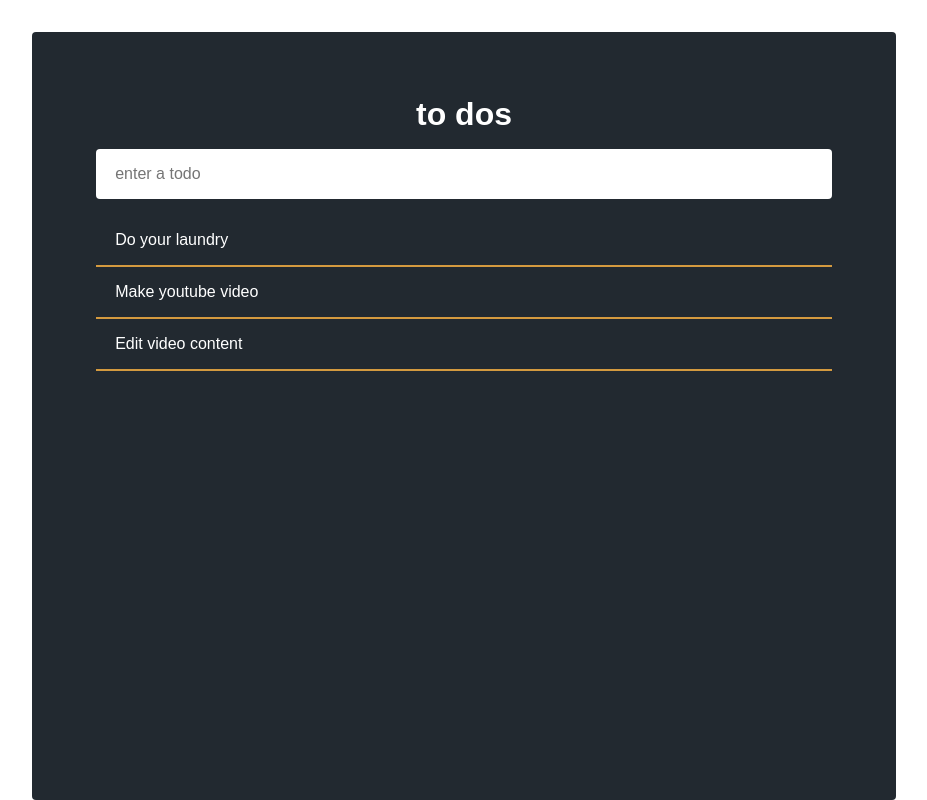
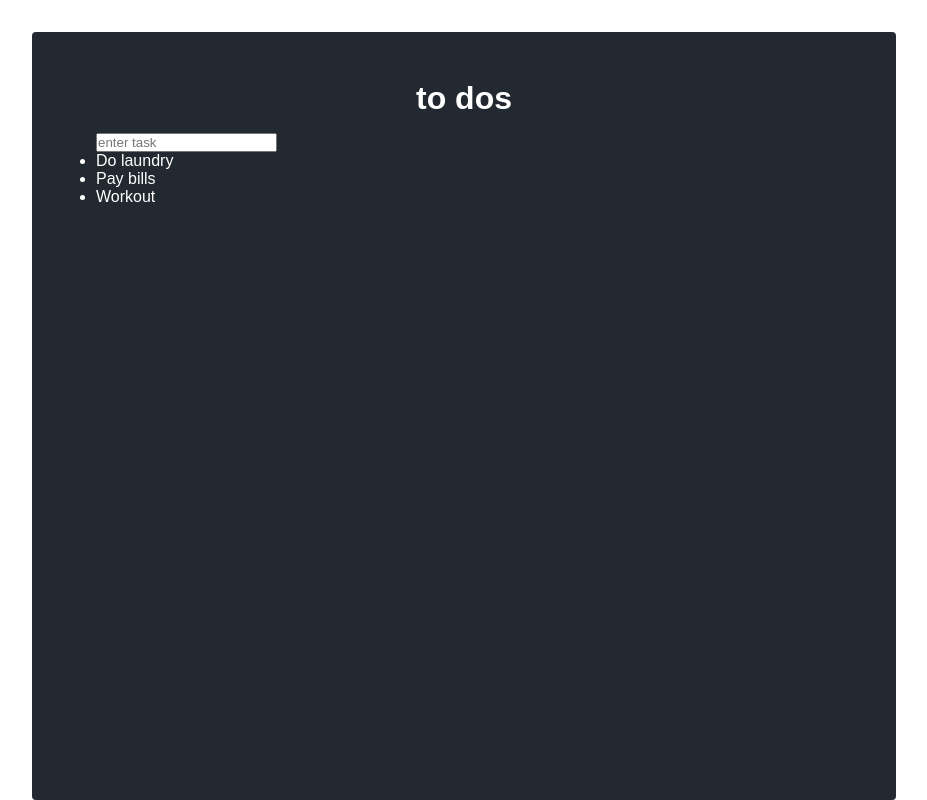
Before and after one commit to cortinabryan/ToDoListApp, a plain HTML site: page index.html in a window 1280 px wide. Shown: the whole page, without its empty margins (128-1055 px from the left). Drawn offline with Linux system fonts and the light colour scheme.

Commit message:
Uploaded work from yesterday

```diff
--- a/index.html
+++ b/index.html
@@ -12,16 +12,16 @@
     <div class="container">
       <div class="todo">
         <div class="todo__header">
-          <h1 class="todo__title">to dos</h1>
-          <label for="todo input">
-            <input class="todo__input" type="text" placeholder="enter a todo">
-          </label>
+        <h1 class="todo__title">to dos</h1>
+        <label for="todo input">
+          <input class="todo__input" type="text" placeholder="enter task">
+        </label>
         </div>
         <div class="todo__body">
           <ul class="todo__list">
-            <li class="todo__item">Do your laundry</li>
-            <li class="todo__item">Make youtube video</li>
-            <li class="todo__item">Edit video content</li>
+            <li class="todo__item">Do laundry</li>
+            <li class="todo__item">Pay bills</li>
+            <li class="todo__item">Workout</li>
           </ul>
         </div>
       </div>
--- a/styles.css
+++ b/styles.css
@@ -1,52 +1,34 @@
-* {
+*{
+  margin: 0;
   padding: 0;
-  margin: 0;
   box-sizing: border-box;
 }
-body {
-  font-family: Arial, Helvetica, sans-serif;
+
+body{
+  font-family:Arial, Helvetica, sans-serif;
 }
+
 .container {
   max-width: 960px;
   margin: 0 auto;
 }
+
 .todo {
   margin-top: 2rem;
   padding: 2rem 4rem;
   border-radius: 4px;
   background: #222930;
   width: 90%;
+  min-width: 480px;
   height: 768px;
-  min-width: 480px;
   color: white;
   overflow: scroll;
 }
-.todo__header {
-  padding: 1rem 0;
-}
-.todo__title {
+
+.todo__title{
   margin: 1rem;
   text-align: center;
 }
-.todo__input {
+.todo_input {
   width: 100%;
-  border-radius: 4px;
-  padding: 1rem 1.2rem;
-  font-size: 1rem;
-  outline: none;
-  border: 0;
 }
-.todo__item {
-  list-style-type: none;
-  padding: 1rem 1.2rem;
-  border-bottom: 2px solid #D49A3F;
-  transition: 0.3s all ease;
-}
-.todo__item:hover {
-  cursor: default;
-}
-.done {
-  text-decoration: line-through;
-  border-bottom: 2px solid rgb(65, 52, 32);
-  color: #aaa;
-}
```
